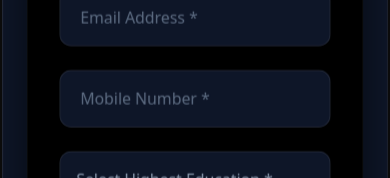
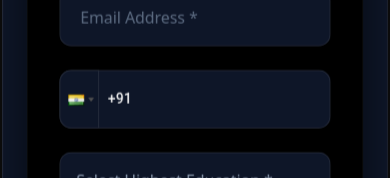
Before and after one commit to rehdhil/eme-redesign, a Next.js app: page / in a window 390 px wide. Shown: the part 11479-11657 px from the top of the page. Built offline with nearby package versions, Linux system fonts and the light colour scheme.

Commit message:
fix(contact): implement strict phone length validation bound to selected country mask

```diff
--- a/package.json
+++ b/package.json
@@ -18,6 +18,7 @@
     "next": "14.2.3",
     "react": "^18.3.1",
     "react-dom": "^18.3.1",
+    "react-phone-input-2": "^2.15.1",
     "three": "^0.183.1"
   },
   "devDependencies": {
--- a/src/app/client-sections.tsx
+++ b/src/app/client-sections.tsx
@@ -9,6 +9,8 @@ import { ShinyButton } from '@/components/ui/shiny-button';
 import { CardStack, type CardStackItem } from '@/components/ui/card-stack';
 import { LogoCloud } from '@/components/ui/logo-cloud-3';
 import { getAttribution } from '@/lib/attribution';
+import PhoneInput from 'react-phone-input-2';
+import 'react-phone-input-2/lib/style.css';
 
 const fadeUp: Variants = {
   hidden: { opacity: 0, y: 30 },
@@ -360,7 +362,7 @@ export const PlacementSection = () => {
 
 export const ContactSection = () => {
   const router = useRouter();
-  const [status, setStatus] = useState<'idle' | 'loading' | 'success' | 'error' | 'unqualified'>('idle');
+  const [status, setStatus] = useState<'idle' | 'loading' | 'success' | 'error' | 'unqualified' | 'invalid_phone'>('idle');
   const [formData, setFormData] = useState({
     name: '',
     email: '',
@@ -369,13 +371,22 @@ export const ContactSection = () => {
     module: ''
   });
 
+  // Track if the phone number currently entered satisfies the country's exact length format
+  const [isPhoneValidLength, setIsPhoneValidLength] = useState(false);
+
   const handleSubmit = async (e: React.FormEvent) => {
     e.preventDefault();
 
     // Check qualification before sending data
     if (formData.education === 'below_plus_2' || formData.education === 'plus_2') {
       setStatus('unqualified');
-      return; // Stop the submission process
+      return;
+    }
+
+    // Use the strict validation state captured directly from the library's country mask
+    if (!isPhoneValidLength) {
+      setStatus('invalid_phone');
+      return;
     }
 
     setStatus('loading');
@@ -475,14 +486,69 @@ export const ContactSection = () => {
                   className="w-full bg-slate-900 border border-white/10 text-white placeholder:text-slate-500 rounded-xl px-5 py-4 outline-none focus:border-brand-blue/50 focus:bg-slate-900/80 transition-all font-medium"
                 />
               </div>
-              <input
-                type="tel"
-                required
-                placeholder="Mobile Number *"
-                value={formData.phone}
-                onChange={(e) => setFormData({ ...formData, phone: e.target.value })}
-                className="w-full bg-slate-900 border border-white/10 text-white placeholder:text-slate-500 rounded-xl px-5 py-4 mb-6 outline-none focus:border-brand-blue/50 focus:bg-slate-900/80 transition-all font-medium"
-              />
+
+              <div className="mb-6 relative phone-container-global">
+                <style dangerouslySetInnerHTML={{
+                  __html: `
+                  .phone-container-global .react-tel-input .form-control {
+                    width: 100%;
+                    background-color: rgb(15 23 42); /* slate-900 */
+                    border: 1px solid rgba(255, 255, 255, 0.1);
+                    color: white;
+                    font-weight: 500;
+                    padding-top: 1rem;
+                    padding-bottom: 1rem;
+                    height: auto;
+                    border-radius: 0.75rem; /* rounded-xl */
+                  }
+                  .phone-container-global .react-tel-input .form-control:focus {
+                    border-color: rgba(44, 134, 198, 0.5); /* brand-blue */
+                    background-color: rgba(15, 23, 42, 0.8);
+                    box-shadow: none;
+                  }
+                  .phone-container-global .react-tel-input .flag-dropdown {
+                    background-color: rgb(15 23 42);
+                    border: 1px solid rgba(255, 255, 255, 0.1);
+                    border-radius: 0.75rem 0 0 0.75rem;
+                  }
+                  .phone-container-global .react-tel-input .selected-flag:hover,
+                  .phone-container-global .react-tel-input .selected-flag:focus {
+                    background-color: rgba(255, 255, 255, 0.05);
+                  }
+                  .phone-container-global .react-tel-input .country-list {
+                    background-color: rgb(15 23 42);
+                    color: white;
+                    border: 1px solid rgba(255,255,255,0.1);
+                  }
+                  .phone-container-global .react-tel-input .country-list .country:hover,
+                  .phone-container-global .react-tel-input .country-list .country.highlight {
+                    background-color: rgba(44, 134, 198, 0.2);
+                  }
+                `}} />
+
+                <PhoneInput
+                  country={'in'}
+                  value={formData.phone}
+                  onChange={(phone, data: any, event, formattedValue) => {
+                    setFormData({ ...formData, phone });
+
+                    if (data && data.format) {
+                      // The format has dots for ALL digits (e.g. "+.. .........." = 12 dots)
+                      // The 'phone' value is ALL pure digits (e.g. "917306845970" = 12 length)
+                      const expectedTotalDigits = (data.format.match(/\./g) || []).length;
+                      setIsPhoneValidLength(phone.length >= expectedTotalDigits);
+                    } else {
+                      setIsPhoneValidLength(false);
+                    }
+                  }}
+                  inputProps={{
+                    required: true,
+                    name: 'phone',
+                  }}
+                  prefix="+"
+                />
+              </div>
+
               <select
                 required
                 value={formData.education}
@@ -525,6 +591,11 @@ export const ContactSection = () => {
               {status === 'error' && (
                 <p className="text-red-400 text-sm mt-4 text-center">
                   ❌ Something went wrong. Please try again or call us directly.
+                </p>
+              )}
+              {status === 'invalid_phone' && (
+                <p className="text-brand-orange text-sm mt-4 text-center font-medium bg-brand-orange/10 border border-brand-orange/20 p-3 rounded-lg">
+                  ⚠️ Please enter a complete and valid phone number including your country code.
                 </p>
               )}
               {status === 'unqualified' && (
```
Also changed, not shown: 1 other file (tests, documents, lock files or other folders).
